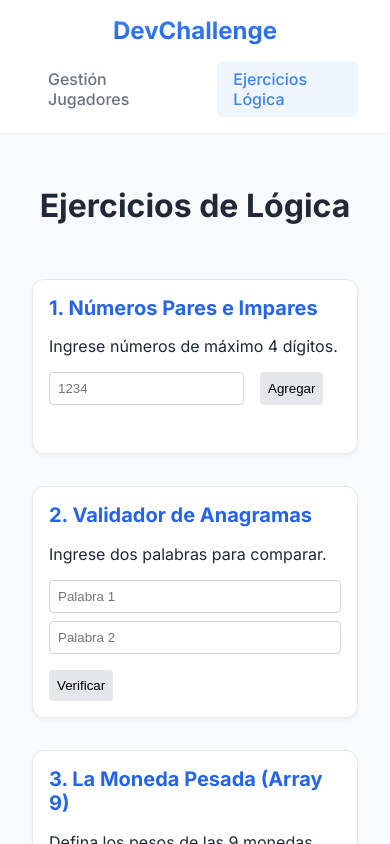
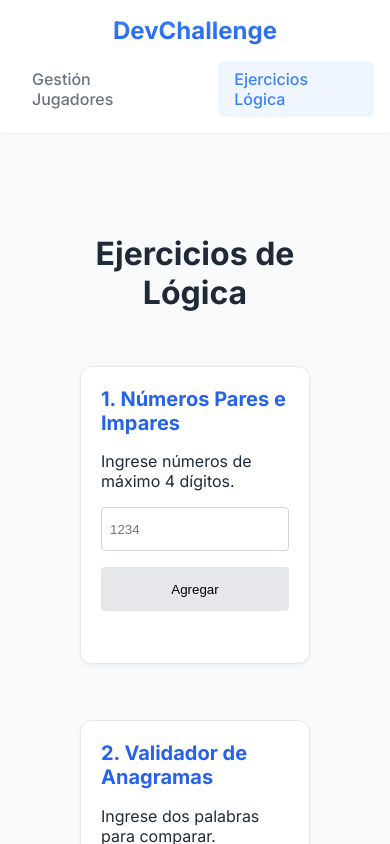
Before and after one commit to evelynarguellogaleano/Prueba-Front-End-Evelyn-Yulitza-Arguello-Galeano, an Angular app: page /ejercicios in a window 390 px wide. Shown: the top 844 px of the page. Built offline with nearby package versions, Linux system fonts and the light colour scheme.

Commit message:
mas correciones de responsive

```diff
--- a/src/app/app.css
+++ b/src/app/app.css
@@ -58,9 +58,13 @@
     .navbar {
         flex-direction: column;
         gap: 1rem;
+        padding: 1rem;
+        /* Safely padded */
     }
 
     .content {
-        padding: 1rem;
+        padding: 0;
+        /* Let children handle their own padding */
+        width: 100%;
     }
 }
--- a/src/app/features/ejercicios/ejercicios.component.css
+++ b/src/app/features/ejercicios/ejercicios.component.css
@@ -125,15 +125,70 @@ button:hover {
 }
 
 @media (max-width: 640px) {
+
     .ejercicios-container {
-        padding: 1rem;
+        display: flex;
+        flex-direction: column;
+        width: 100%;
+        max-width: 100%;
+        padding: 5rem;
+        box-sizing: border-box;
+        margin: 0;
+    }
+
+    .card {
+        width: 100%;
+        max-width: none;
+        margin: 0 0 1.5rem 0;
+        padding: 1.25rem;
+        box-sizing: border-box;
+    }
+
+    .card:last-child {
+        margin-bottom: 0;
+    }
+
+    .input-row {
+        flex-direction: column;
+        width: 100%;
+    }
+
+    input,
+    button {
+        width: 100%;
+        height: 44px;
+        box-sizing: border-box;
     }
 
     .coins-grid {
-        grid-template-columns: repeat(auto-fit, minmax(60px, 1fr));
+        grid-template-columns: repeat(auto-fit, minmax(40px, 1fr));
+        gap: 0.5rem;
+    }
+}
+
+@media (max-width: 360px) {
+    .ejercicios-container {
+        padding: 0.5rem;
+        font-size: 14px;
     }
 
     .card {
-        padding: 1rem;
+        padding: 0.75rem;
+        border-radius: 8px;
+    }
+
+    .coins-grid {
+        grid-template-columns: repeat(3, 1fr);
+        gap: 4px;
+    }
+
+    h1 {
+        font-size: 1.5rem;
+    }
+
+    input,
+    button {
+        height: 38px;
+        font-size: 0.9rem;
     }
 }
--- a/src/app/features/jugadores/jugadores.component.css
+++ b/src/app/features/jugadores/jugadores.component.css
@@ -161,7 +161,7 @@ select.error {
 
 @media (max-width: 640px) {
     .jugadores-container {
-        padding: 1rem;
+        padding: 1rem 0.5rem;
     }
 
     .header-actions {
@@ -173,10 +173,17 @@ select.error {
     .form-section {
         padding: 1rem;
     }
+}
+
+@media (max-width: 375px) {
 
     .modern-table th,
     .modern-table td {
-        padding: 0.75rem 0.5rem;
-        font-size: 0.9rem;
+        padding: 0.5rem 0.25rem;
+        font-size: 0.8rem;
+    }
+
+    .btn-icon {
+        margin-right: 0.25rem;
     }
 }
--- a/src/styles.css
+++ b/src/styles.css
@@ -20,6 +20,14 @@ body {
     box-sizing: border-box;
 }
 
+html,
+body {
+    width: 100%;
+    margin: 0;
+    padding: 0;
+    overflow-x: hidden;
+}
+
 .fade-in {
     animation: fadeIn 0.5s ease-in;
 }
```
